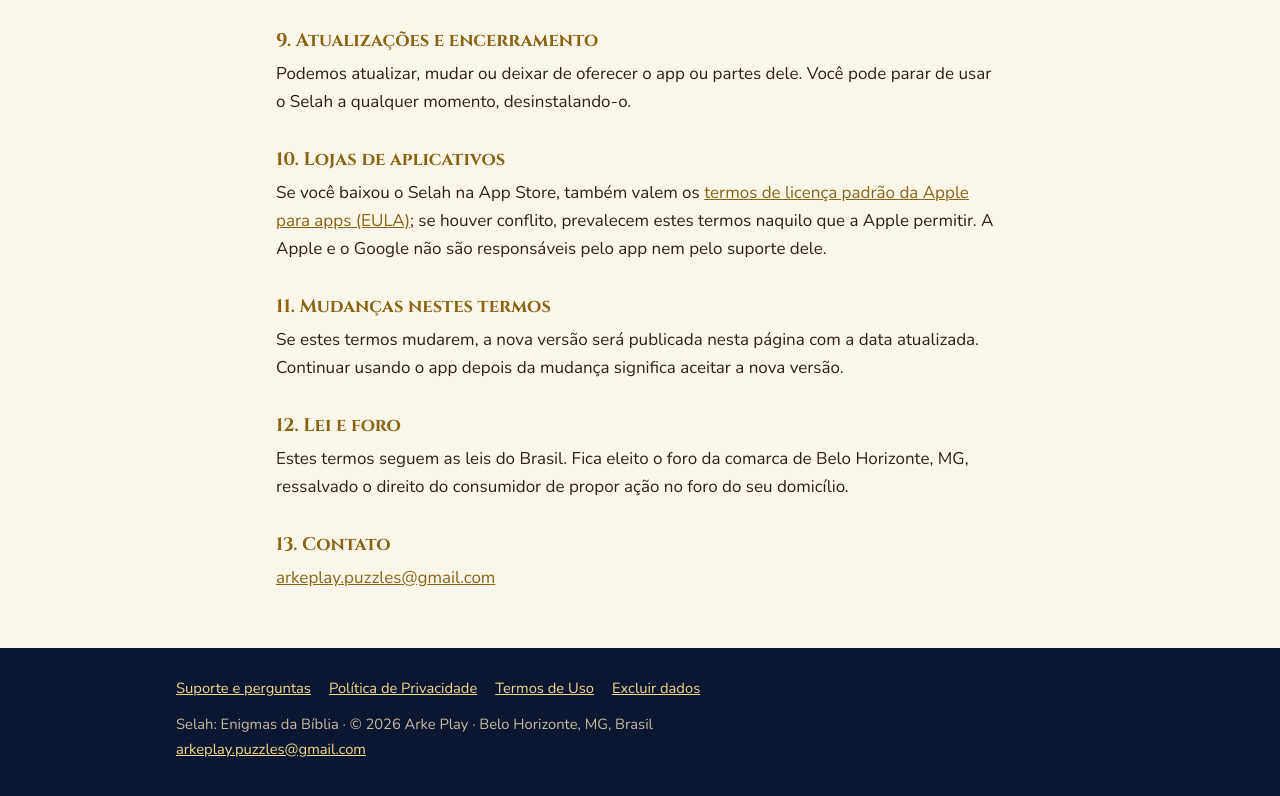
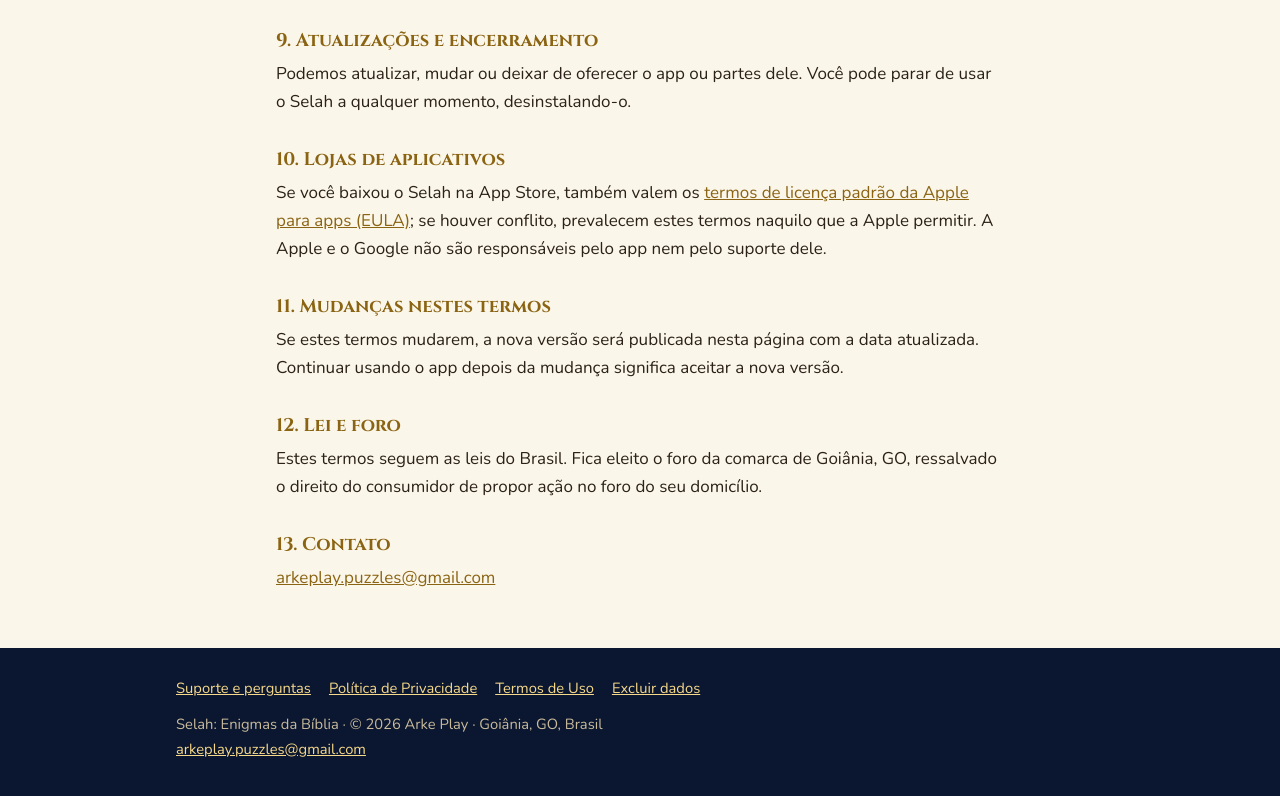
Before and after one commit to camilacamara-py/selah-site, an Astro site: page /termos in a window 1280 px wide. Shown: the part 1672-2468 px from the top of the page. Built offline with nearby package versions, Linux system fonts and the light colour scheme; Astro itself is replaced by a stand-in of ours.

Commit message:
Responsável em Goiânia, GO (política, termos e rodapé)
Co-Authored-By: Claude Opus 5.5 <noreply@anthropic.com>

```diff
--- a/src/i18n.ts
+++ b/src/i18n.ts
@@ -7,7 +7,7 @@ export const APP = {
   nome: 'Selah: Enigmas da Bíblia',
   lema: { pt: 'Pause. Pense. Descubra.', en: 'Pause. Think. Discover.' },
   responsavel: 'Arke Play',
-  cidade: { pt: 'Belo Horizonte, MG, Brasil', en: 'Belo Horizonte, MG, Brazil' },
+  cidade: { pt: 'Goiânia, GO, Brasil', en: 'Goiânia, GO, Brazil' },
   email: 'arkeplay.puzzles@gmail.com',
   vigencia: { pt: '20 de novembro de 2026', en: 'November 20, 2026' },
 };
--- a/src/pages/en/terms.astro
+++ b/src/pages/en/terms.astro
@@ -48,7 +48,7 @@ import { APP, ROTAS } from '../../i18n';
     <p>If these terms change, the new version will be published on this page with an updated date. Continuing to use the app after the change means you accept the new version.</p>
 
     <h2>12. Governing law and venue</h2>
-    <p>These terms are governed by the laws of Brazil. The courts of Belo Horizonte, MG, Brazil, have jurisdiction, without prejudice to a consumer's right to sue in the courts of their own domicile.</p>
+    <p>These terms are governed by the laws of Brazil. The courts of Goiânia, GO, Brazil, have jurisdiction, without prejudice to a consumer's right to sue in the courts of their own domicile.</p>
 
     <h2>13. Contact</h2>
     <p><a href={`mailto:${APP.email}`}>{APP.email}</a></p>
--- a/src/pages/termos.astro
+++ b/src/pages/termos.astro
@@ -48,7 +48,7 @@ import { APP, ROTAS } from '../i18n';
     <p>Se estes termos mudarem, a nova versão será publicada nesta página com a data atualizada. Continuar usando o app depois da mudança significa aceitar a nova versão.</p>
 
     <h2>12. Lei e foro</h2>
-    <p>Estes termos seguem as leis do Brasil. Fica eleito o foro da comarca de Belo Horizonte, MG, ressalvado o direito do consumidor de propor ação no foro do seu domicílio.</p>
+    <p>Estes termos seguem as leis do Brasil. Fica eleito o foro da comarca de Goiânia, GO, ressalvado o direito do consumidor de propor ação no foro do seu domicílio.</p>
 
     <h2>13. Contato</h2>
     <p><a href={`mailto:${APP.email}`}>{APP.email}</a></p>
```
